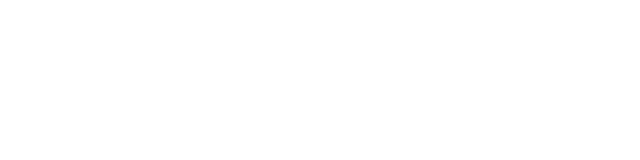
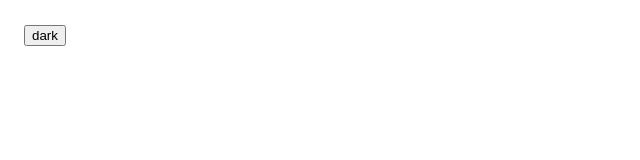
Before and after one commit to KINGMJ/react-tutoral, a React (Create React App) app: page /demo12 in a window 1280 px wide. Shown: the top 160 px of the page, without its empty margins (0-640 px from the left). Built offline with nearby package versions, Linux system fonts and the light colour scheme.

Commit message:
context的用法

```diff
--- a/src/pages/demo11.js
+++ b/src/pages/demo11.js
@@ -20,5 +20,5 @@
 export default Demo11
 
 /**
- * 1. 基于路由的代码分割，因为整个项目已经配置了路由，所以这个demo不好演示
+ * 1. 基于路由的代码分割：路由配合 lazy 可以达到跳转路由才加载的效果
  */
--- /dev/null
+++ b/src/pages/demo12.js
@@ -0,0 +1,40 @@
+import React from 'react'
+// Context 可以让我们无须明确地传遍每一个组件，就能将值深入传递进组件树。
+// 为当前的 theme 创建一个 context（“light”为默认值）。
+const ThemeContext = React.createContext('light')
+
+const ToolBar = () => {
+  return (
+    <div>
+      <ThemedButton />
+    </div>
+  )
+}
+
+class ThemedButton extends React.Component {
+  static contextType = ThemeContext
+  render() {
+    return <Button theme={this.context}></Button>
+  }
+}
+
+const Button = props => {
+  return <button>{props.theme}</button>
+}
+
+const Demo12 = () => {
+  return (
+    // 使用一个 Provider 来将当前的 theme 传递给以下的组件树。
+    // 无论多深，任何组件都能读取这个值。
+    // 在这个例子中，我们将 “dark” 作为当前的值传递下去。
+    <ThemeContext.Provider value="dark">
+      <ToolBar />
+    </ThemeContext.Provider>
+  )
+}
+
+export default Demo12
+
+/**
+ * Context：共享全局数据
+ */
```
Also changed, not shown: src/App.js (+10 -0 lines).
